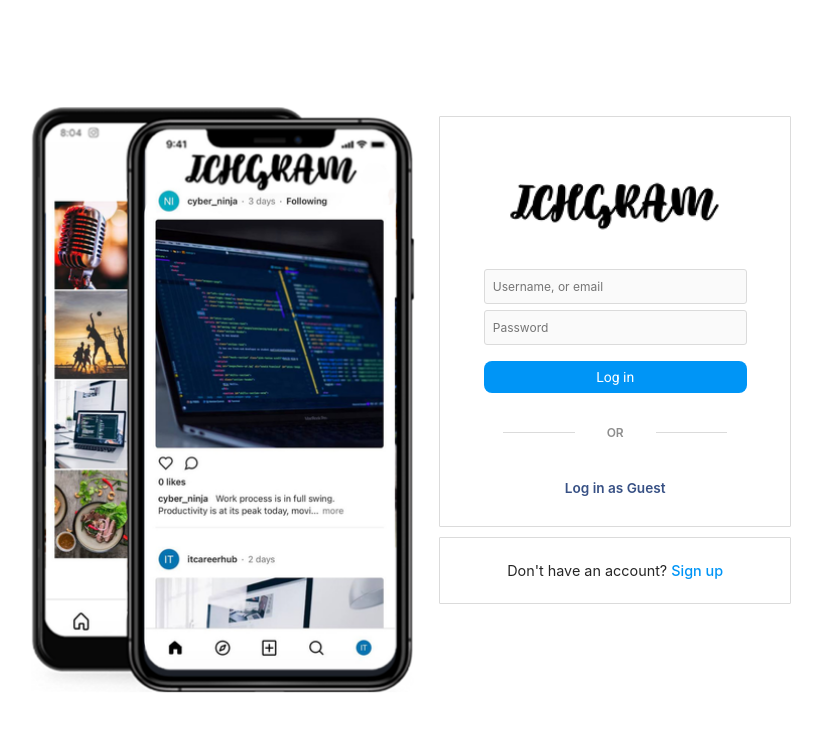
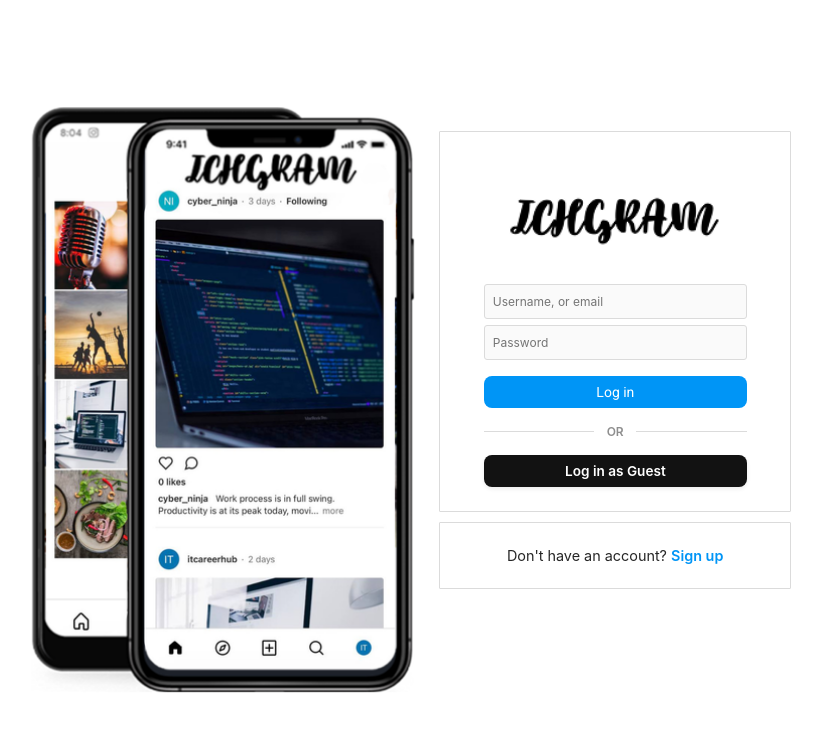
Before and after one commit to ROSSMIL/ichgram_project, a React (Vite) app in the folder frontend/: page /login in a window 1280 px wide. Shown: the top 732 px of the page, without its empty margins (229-1051 px from the left). Built offline with nearby package versions, Linux system fonts and the light colour scheme; no server answers.

Commit message:
login screen UI upgrade

```diff
--- a/frontend/src/pages/LoginPage/LoginPage.jsx
+++ b/frontend/src/pages/LoginPage/LoginPage.jsx
@@ -137,7 +137,22 @@ const LoginPage = () => {
               onClick={handleGuestLogin}
               disabled={isLoading || isGuestLoading}
             >
-              {isGuestLoading ? "Connecting..." : "Log in as Guest"}
+              {isGuestLoading ? (
+                <div className={styles.spinnerWrapper}>
+                  <svg className={styles.spinner} viewBox="0 0 50 50">
+                    <circle
+                      className={styles.path}
+                      cx="25"
+                      cy="25"
+                      r="20"
+                      fill="none"
+                      strokeWidth="5"
+                    ></circle>
+                  </svg>
+                </div>
+              ) : (
+                "Log in as Guest"
+              )}
             </button>
           </form>
         </div>
--- a/frontend/src/pages/LoginPage/LoginPage.module.css
+++ b/frontend/src/pages/LoginPage/LoginPage.module.css
@@ -71,20 +71,21 @@
   display: flex;
   align-items: center;
   width: 100%;
-  margin: 0.5rem 0 3rem 0;
+  margin: 0.6rem 0;
 }
 
 .dividerLine {
   flex: 1;
   height: 1px;
-  margin: 1.2rem;
   background-color: #dbdbdb;
 }
 
 .dividerText {
   color: #8e8e8e;
-  font-size: 0.8rem;
-  font-weight: 500;
+  font-size: 0.75rem;
+  font-weight: 600;
+  margin: 0 0.8rem;
+  text-transform: uppercase;
 }
 
 .forgotPassword {
@@ -119,7 +120,36 @@
 .link {
   color: #0095f6;
   text-decoration: none;
-  font-weight: 500;
+  font-weight: 600;
+  position: relative;
+  padding-bottom: 2px;
+  transition: color 0.25s ease;
+}
+
+.link::after {
+  content: "";
+  position: absolute;
+  bottom: 0;
+  left: 50%;
+  width: 0;
+  height: 1.5px;
+  background-color: #00376b;
+  transition:
+    width 0.25s cubic-bezier(0.4, 0, 0.2, 1),
+    left 0.25s cubic-bezier(0.4, 0, 0.2, 1);
+}
+
+.link:hover {
+  color: #00376b;
+}
+
+.link:hover::after {
+  width: 100%;
+  left: 0;
+}
+
+.link:active {
+  opacity: 0.7;
 }
 
 .errorMessage {
@@ -151,6 +181,51 @@
   animation: dash 1.5s ease-in-out infinite;
 }
 
+.form button {
+  transition:
+    transform 0.25s cubic-bezier(0.4, 0, 0.2, 1),
+    background-color 0.25s ease,
+    opacity 0.25s ease;
+  will-change: transform;
+}
+
+.form button:hover:not(:disabled) {
+  transform: scale(1.02);
+}
+
+.form button:active:not(:disabled) {
+  transform: scale(0.98);
+}
+
+.guestButton {
+  width: 100%;
+  height: 32px;
+  background-color: #121212;
+  color: #ffffff;
+  border: none;
+  border-radius: 8px;
+  font-size: 0.85rem;
+  font-weight: 600;
+  cursor: pointer;
+  display: flex;
+  justify-content: center;
+  align-items: center;
+  box-shadow: 0 2px 4px rgba(0, 0, 0, 0.08);
+}
+
+.guestButton:hover:not(:disabled) {
+  background-color: #262626;
+}
+
+.guestButton:active:not(:disabled) {
+  background-color: #000000;
+}
+
+.guestButton:disabled {
+  cursor: not-allowed;
+  opacity: 0.6;
+}
+
 @keyframes rotate {
   100% {
     transform: rotate(360deg);
@@ -177,48 +252,3 @@
     display: none;
   }
 }
-.dividerContainer {
-  display: flex;
-  align-items: center;
-  width: 100%;
-  margin: 0.8rem 0;
-}
-
-.dividerLine {
-  flex: 1;
-  height: 1px;
-  background-color: #dbdbdb;
-}
-
-.dividerText {
-  color: #8e8e8e;
-  font-size: 0.75rem;
-  font-weight: 600;
-  margin: 0 0.8rem;
-  text-transform: uppercase;
-}
-
-.guestButton {
-  background: none;
-  border: none;
-  color: #385185;
-  font-size: 0.85rem;
-  font-weight: 600;
-  cursor: pointer;
-  margin-top: 0.2rem;
-  padding: 6px 12px;
-  border-radius: 4px;
-  transition:
-    opacity 0.2s ease,
-    background-color 0.2s ease;
-}
-
-.guestButton:hover:not(:disabled) {
-  opacity: 0.8;
-  background-color: #f8f9fa;
-}
-
-.guestButton:disabled {
-  cursor: not-allowed;
-  opacity: 0.5;
-}
```
